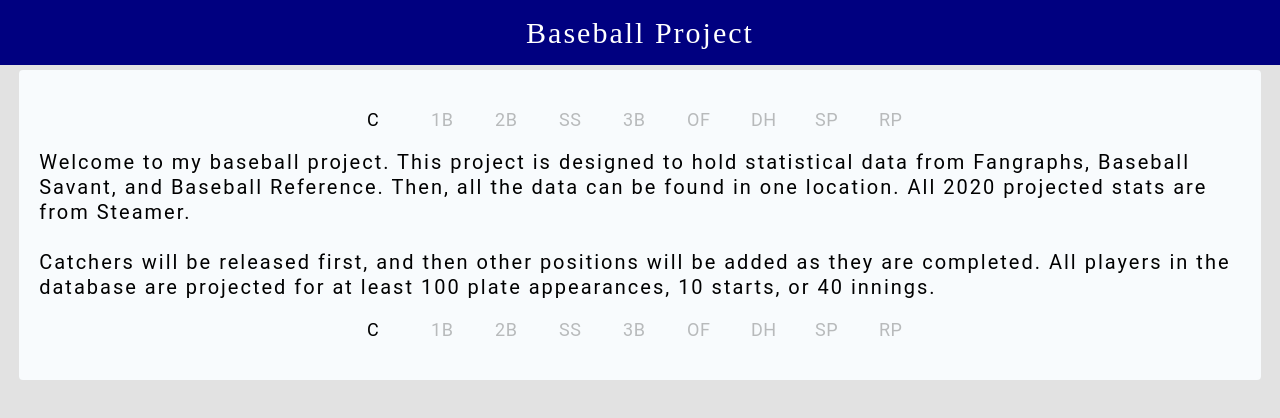
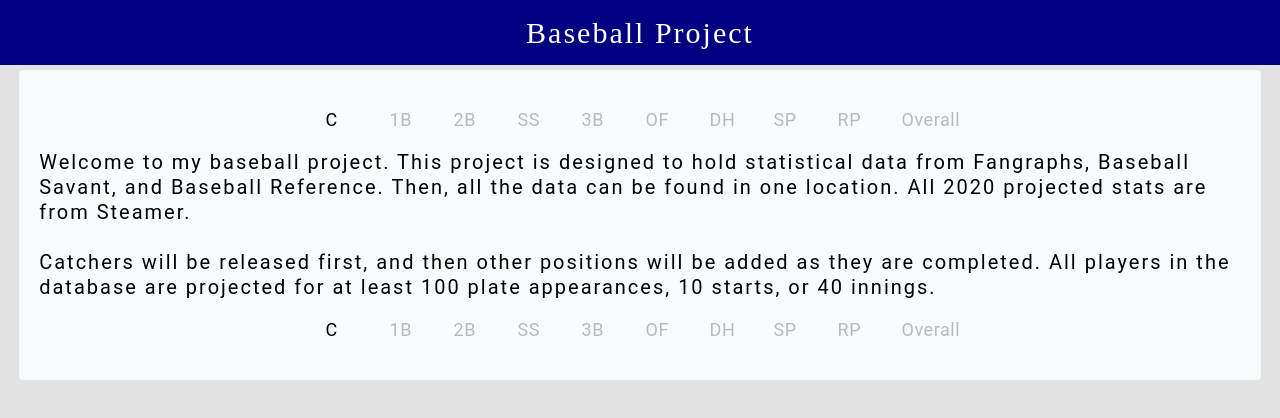
Before and after one commit to atonymartin20/BaseballProject, a React (Create React App) app in the folder frontend/: page / in a window 1280 px wide. Shown: the top 418 px of the page. Built offline with nearby package versions, Linux system fonts and the light colour scheme; no server answers.

Commit message:
Added overall page link

```diff
--- a/frontend/src/components/navbar/index.js
+++ b/frontend/src/components/navbar/index.js
@@ -290,6 +290,16 @@ class Navbar extends React.Component {
                             </Button>
                         {/* </Link> */}
                     </ListItem>
+                    <ListItem className={classes.drawerListItem}>
+                        {/* <Link to='/overall' className={classes.linkStyling}> */}
+                        <Button
+                            className={classes.drawerNavLink}
+                            disabled
+                        >
+                            Overall
+                            </Button>
+                        {/* </Link> */}
+                    </ListItem>
                 </List>
             </div>
         )
--- a/frontend/src/components/navbar/links.js
+++ b/frontend/src/components/navbar/links.js
@@ -193,6 +193,16 @@ class Navbar extends React.Component {
                             </Button>
                         {/* </Link> */}
                     </ListItem>
+                    <ListItem className={classes.drawerListItem}>
+                        {/* <Link to='/overall' className={classes.linkStyling}> */}
+                        <Button
+                            className={classes.drawerNavLink}
+                            disabled
+                        >
+                            Overall
+                            </Button>
+                        {/* </Link> */}
+                    </ListItem>
                 </List>
             </div>
         )
```
